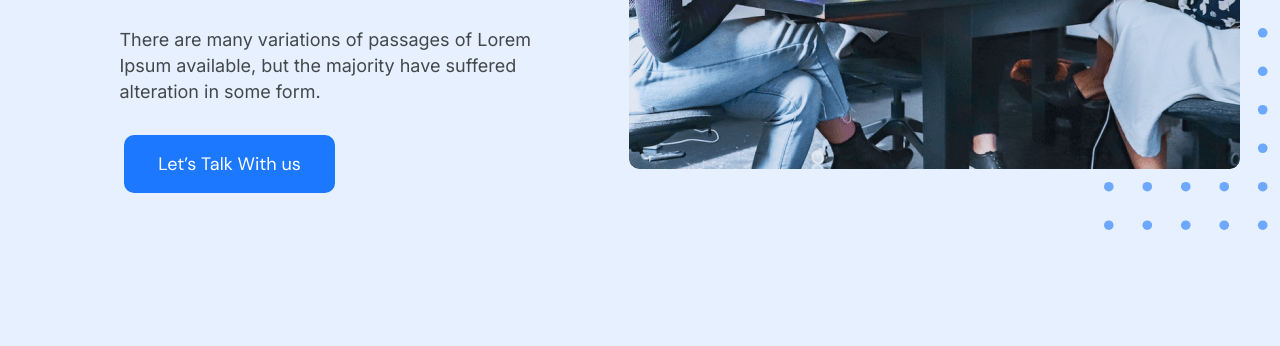
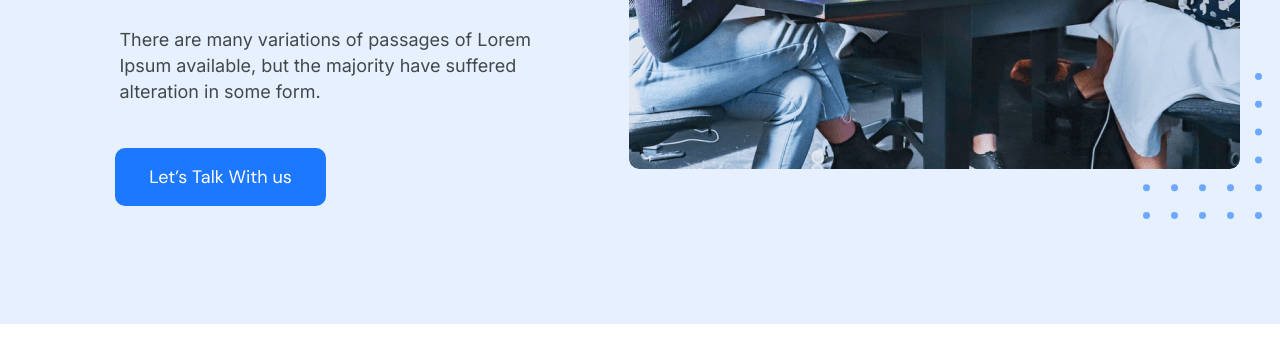
Before and after one commit to Xeni-ya/week7-Figma-layout-adaptive, a plain HTML site: page index.html in a window 1280 px wide. Shown: the part 454-800 px from the top of the page. Drawn offline with Linux system fonts and the light colour scheme.

Commit message:
fix: fixed the position of the dots and buttons in the main section

```diff
--- a/assets/style/style.css
+++ b/assets/style/style.css
@@ -494,6 +494,21 @@ li {
     }
 }
 
+@media screen and (max-width: 1328px){
+    .points {
+        width: 24%;
+        position: relative;
+        bottom: 105px;
+        left: 282px;
+    }
+
+    .button__top {
+        position: relative;
+        left: -104px;
+        bottom: 74px;
+    }
+}
+
 @media screen and (max-width: 1024px){
     .image__top {
         width: 80%;
```
